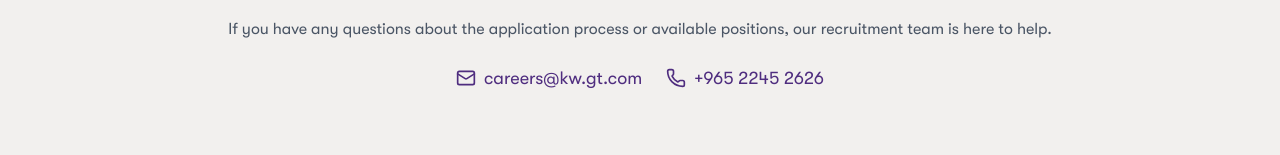
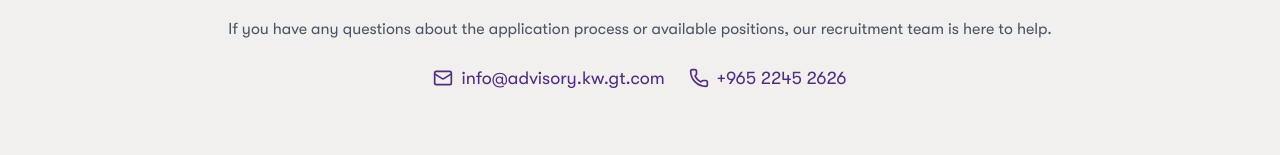
Before and after one commit to gtadvisorykw1-svg/grant-thornton-advisory, a Next.js app: page /careers/apply in a window 1280 px wide. Shown: the part 2092-2247 px from the top of the page. Built offline with nearby package versions, Linux system fonts and the light colour scheme.

Commit message:
Update all email addresses to info@advisory.kw.gt.com

```diff
--- a/app/careers/apply/page.tsx
+++ b/app/careers/apply/page.tsx
@@ -597,11 +597,11 @@ export default function ApplyPage() {
               </p>
               <div className="flex flex-col sm:flex-row items-center justify-center gap-6">
                 <a
-                  href="mailto:careers@kw.gt.com"
+                  href="mailto:info@advisory.kw.gt.com"
                   className="flex items-center gap-2 text-[#4F2D7F] hover:text-[#CF2020] transition-colors"
                 >
                   <Mail className="h-5 w-5" />
-                  careers@kw.gt.com
+                  info@advisory.kw.gt.com
                 </a>
                 <a
                   href="tel:+96522452626"
--- a/app/careers/opportunities/page.tsx
+++ b/app/careers/opportunities/page.tsx
@@ -338,8 +338,8 @@ export default function OpportunitiesPage() {
                                   </Link>
                                   <p className="body-sm text-gray-500 mt-4 text-center">
                                     or email{' '}
-                                    <a href="mailto:careers@kw.gt.com" className="text-[#4F2D7F] hover:underline">
-                                      careers@kw.gt.com
+                                    <a href="mailto:info@advisory.kw.gt.com" className="text-[#4F2D7F] hover:underline">
+                                      info@advisory.kw.gt.com
                                     </a>
                                   </p>
                                 </div>
--- a/app/careers/page.tsx
+++ b/app/careers/page.tsx
@@ -517,8 +517,8 @@ export default function CareersPage() {
                 </div>
                 <p className="body-sm text-gray-500 mt-6">
                   Questions? Contact us at{' '}
-                  <a href="mailto:careers@kw.gt.com" className="text-[#4F2D7F] hover:text-[#CF2020] underline">
-                    careers@kw.gt.com
+                  <a href="mailto:info@advisory.kw.gt.com" className="text-[#4F2D7F] hover:text-[#CF2020] underline">
+                    info@advisory.kw.gt.com
                   </a>
                 </p>
               </div>
--- a/components/FloatingCTA.tsx
+++ b/components/FloatingCTA.tsx
@@ -96,7 +96,7 @@ export function FloatingCTA() {
                   </a>
 
                   <a
-                    href="mailto:info@kw.gt.com"
+                    href="mailto:info@advisory.kw.gt.com"
                     className="flex items-center gap-3 p-3 rounded-xl bg-gray-50 hover:bg-[#4F2D7F]/5 transition-colors group"
                   >
                     <div className="w-10 h-10 rounded-full bg-[#4F2D7F]/10 flex items-center justify-center group-hover:bg-[#4F2D7F] transition-colors">
@@ -104,7 +104,7 @@ export function FloatingCTA() {
                     </div>
                     <div className="flex-1">
                       <p className="font-medium text-gray-900">Email Us</p>
-                      <p className="text-sm text-gray-500">info@kw.gt.com</p>
+                      <p className="text-sm text-gray-500">info@advisory.kw.gt.com</p>
                     </div>
                     <ArrowRight className="w-4 h-4 text-gray-400 group-hover:text-[#4F2D7F] group-hover:translate-x-1 transition-all" />
                   </a>
```
